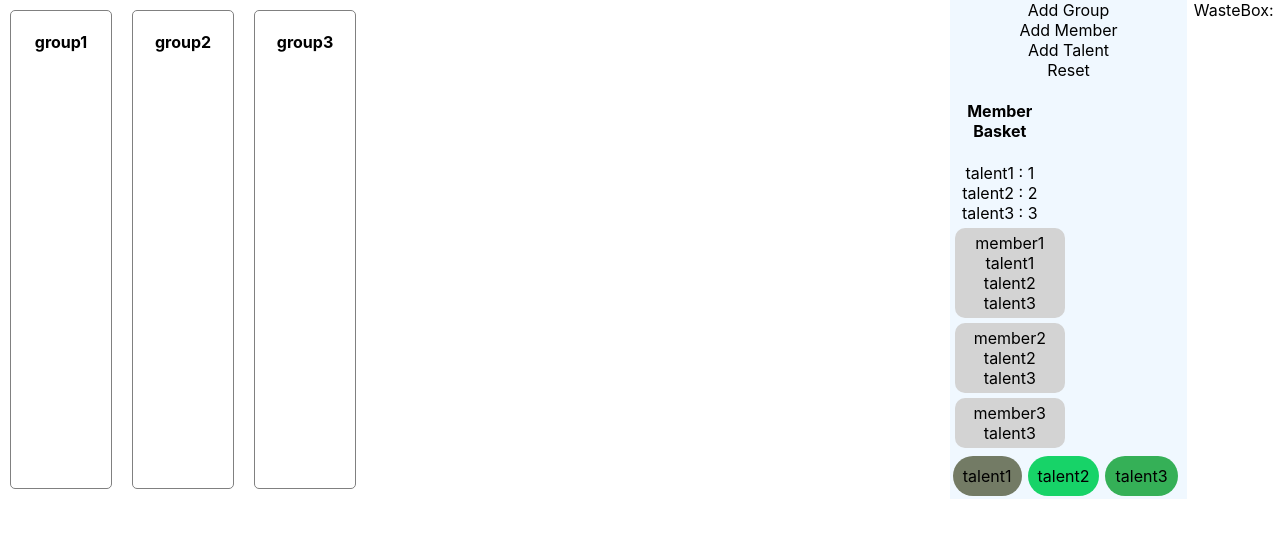
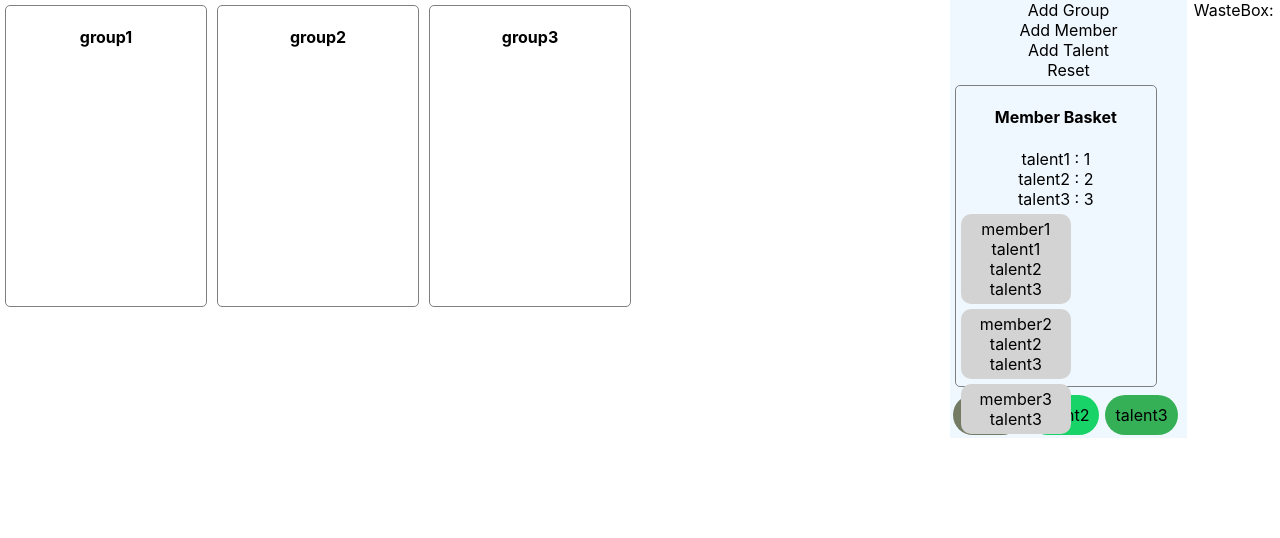
Before and after one commit to Rakk4403/project-talents, a React (Create React App) app in the folder frontend/composer/: page / in a window 1280 px wide. Shown: the top 538 px of the page. Built offline with nearby package versions, Linux system fonts and the light colour scheme.

Commit message:
그룹 모양 살짝 업데이트

```diff
--- a/frontend/composer/src/App.js
+++ b/frontend/composer/src/App.js
@@ -25,22 +25,16 @@ function App({data}) {
             const value = data[key];
             const members = Object.values(data).filter((elem) => elem.parent === key);
             return (
-              <div
-                key={key}
-                style={{
-                  margin: 10,
-                  border: '1px solid gray',
-                  borderRadius: 5,
-                  alignItems: 'stretch',
-                }}>
+
                 <Group
+
                   data={data}
                   key={key}
                   groupId={key}
                   title={value.title}
                   members={members}
                 />
-              </div>
+
             )
           })}
         </div>
--- a/frontend/composer/src/component/Group.jsx
+++ b/frontend/composer/src/component/Group.jsx
@@ -4,12 +4,11 @@ import {appendMember} from "../data/Data";
 import Member from "./Member";
 import ToggleInput from "./ToggleInput";
 
-function Group({ groupId, title, members, color, data }) {
+function Group({ groupId, title, members, data }) {
   const [{ isOver }, drop] = useDrop(() => ({
     accept: ItemTypes.Member,
-    drop: (item, monitor) => {
+    drop: (item) => {
       appendMember(groupId, item.memberId)
-      console.log('dropped', item, monitor)
     },
     collect: monitor => ({
       isOver: !!monitor.isOver(),
@@ -22,7 +21,6 @@ function Group({ groupId, title, members, color, data }) {
       talentsForMembers = talentsForMembers.concat(member.children);
     }
   })
-  console.log('talentsForMembers', talentsForMembers);
   const talentCountMap = {};
   talentsForMembers.forEach(talentId => {
     if (!talentCountMap[talentId]) {
@@ -35,9 +33,12 @@ function Group({ groupId, title, members, color, data }) {
       ref={drop}
       style={{
         position: 'relative',
-        backgroundColor: color,
-        width: 100,
-        minHeight: 300,
+        margin: 5,
+        width: 200,
+        height: 300,
+        maxHeight: 500,
+        border: '1px solid gray',
+        borderRadius: 5,
       }}
     >
       <h4>
@@ -46,6 +47,7 @@ function Group({ groupId, title, members, color, data }) {
       <div>
         {Object.keys(talentCountMap).map(key => <div>{`${data[key].title} : ${talentCountMap[key]}`}</div>)}
       </div>
+      <div style={{ overflow: 'scroll' }}>
       {members && members.map((user) => (
         <Member
           key={user.id}
@@ -56,6 +58,7 @@ function Group({ groupId, title, members, color, data }) {
         >
         </Member>
       ))}
+      </div>
       {isOver && <div
         style={{
           position:'absolute',
@@ -64,7 +67,7 @@ function Group({ groupId, title, members, color, data }) {
           width:'100%',
           height:'100%',
           backgroundColor: 'black',
-          opacity: 0.5,
+          opacity: 0.3,
         }}
       />}
     </div>
```
